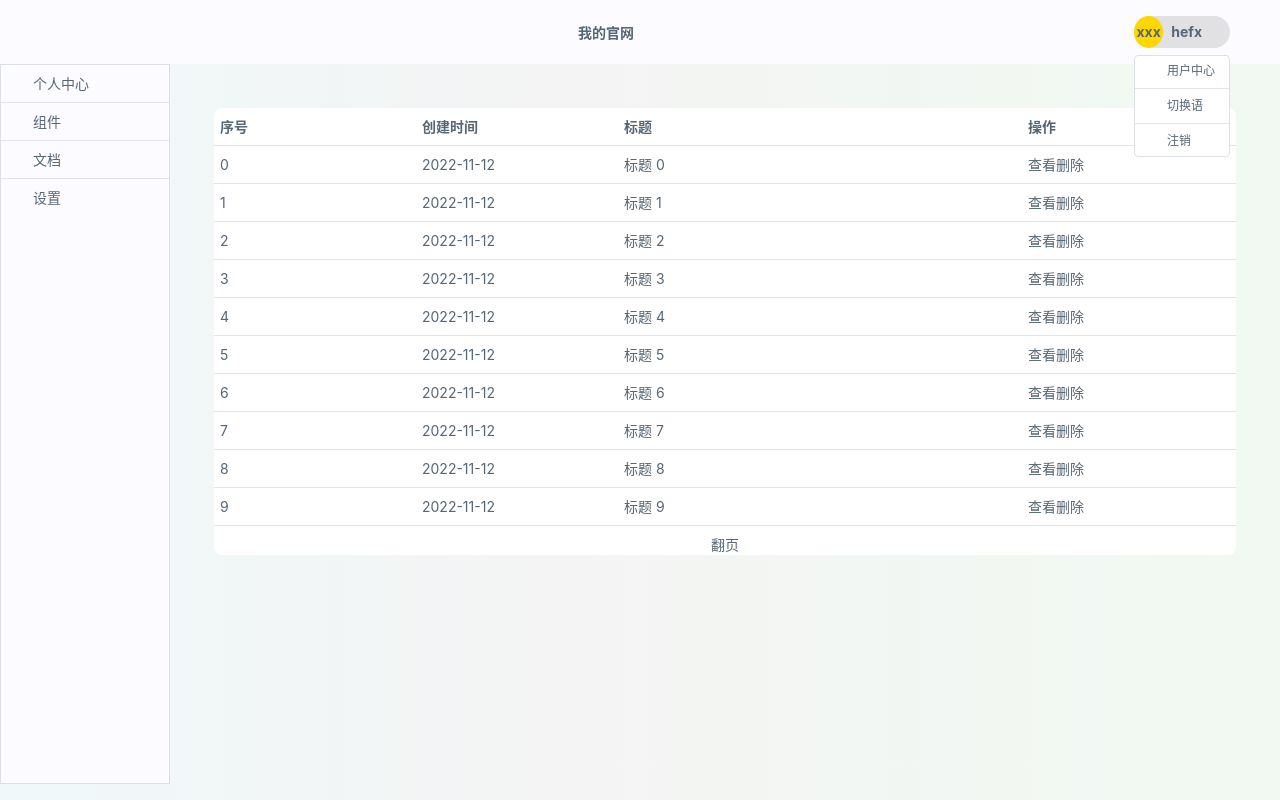
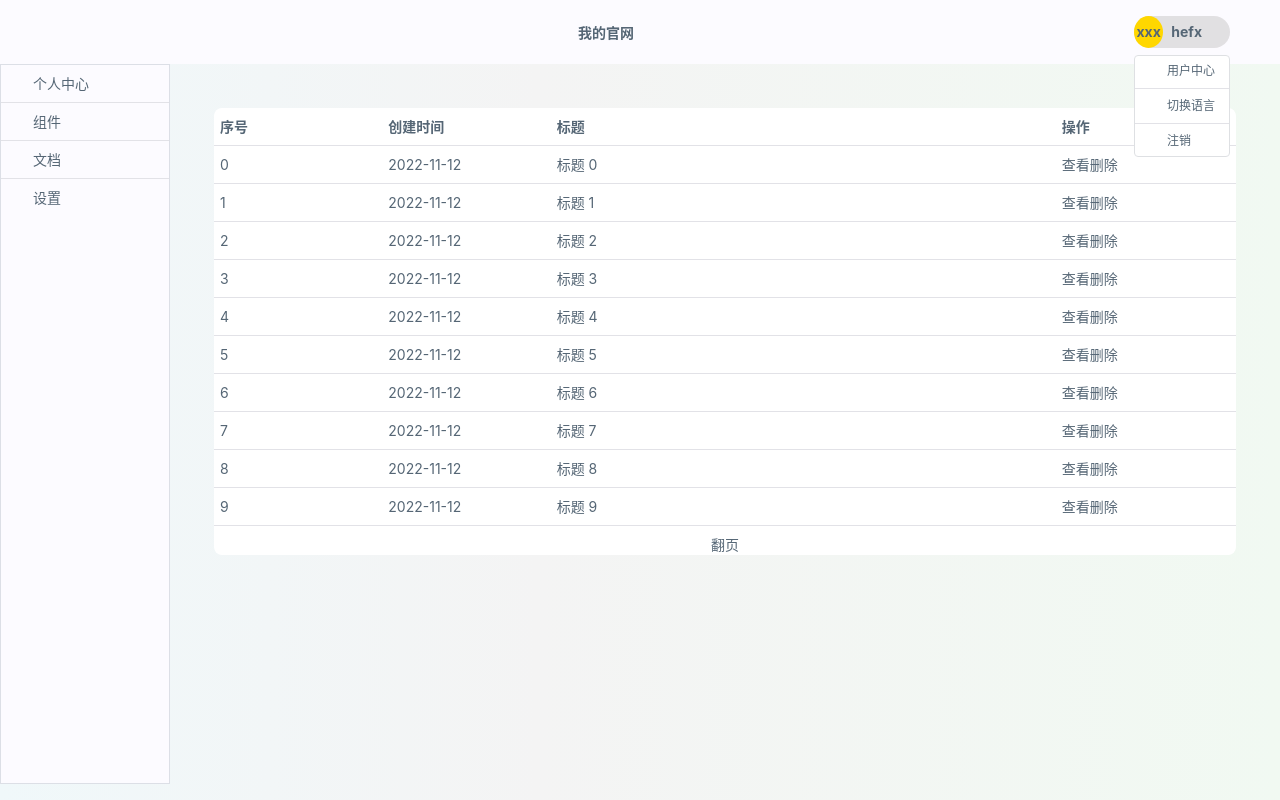
Before and after one commit to Hefeixiong/reactUI, a React (Create React App) app: page /doc/notes in a window 1280 px wide. Both pictures are taken after a click on the element "hefx". Built offline with nearby package versions, Linux system fonts and the light colour scheme.

Commit message:
新增modules页面

```diff
--- a/src/components/navbar/Navbar.tsx
+++ b/src/components/navbar/Navbar.tsx
@@ -41,7 +41,7 @@ function Navbar() {
                 <svg className="icon" aria-hidden="true">
                   <use xlinkHref="#icon-yuyan"></use>
                 </svg>
-                <span> 切换语</span>
+                <span> 切换语言</span>
               </div>
               <Divider />
               <div className="items">
--- a/src/views/notes/index.scss
+++ b/src/views/notes/index.scss
@@ -21,7 +21,7 @@
       flex: 1;
     }
     > .name {
-      flex: 2;
+      flex: 3;
     }
     > .action {
       flex: 1;
@@ -39,7 +39,7 @@
         flex: 1;
       }
       > .item-context {
-        flex: 2;
+        flex: 3;
       }
       > .item-date{
         flex:1;
--- a/src/views/notes/md/index.tsx
+++ b/src/views/notes/md/index.tsx
@@ -14,7 +14,6 @@ function Index() {
   // 文件目录在 public/md/test.md 这里不需要写 public 因为打包之后没有此目录。
   xmlhttp.open("GET", "/md/test.md", true);
   xmlhttp.send();
-  console.log(xmlhttp);
 
   return (
     <div>
```
